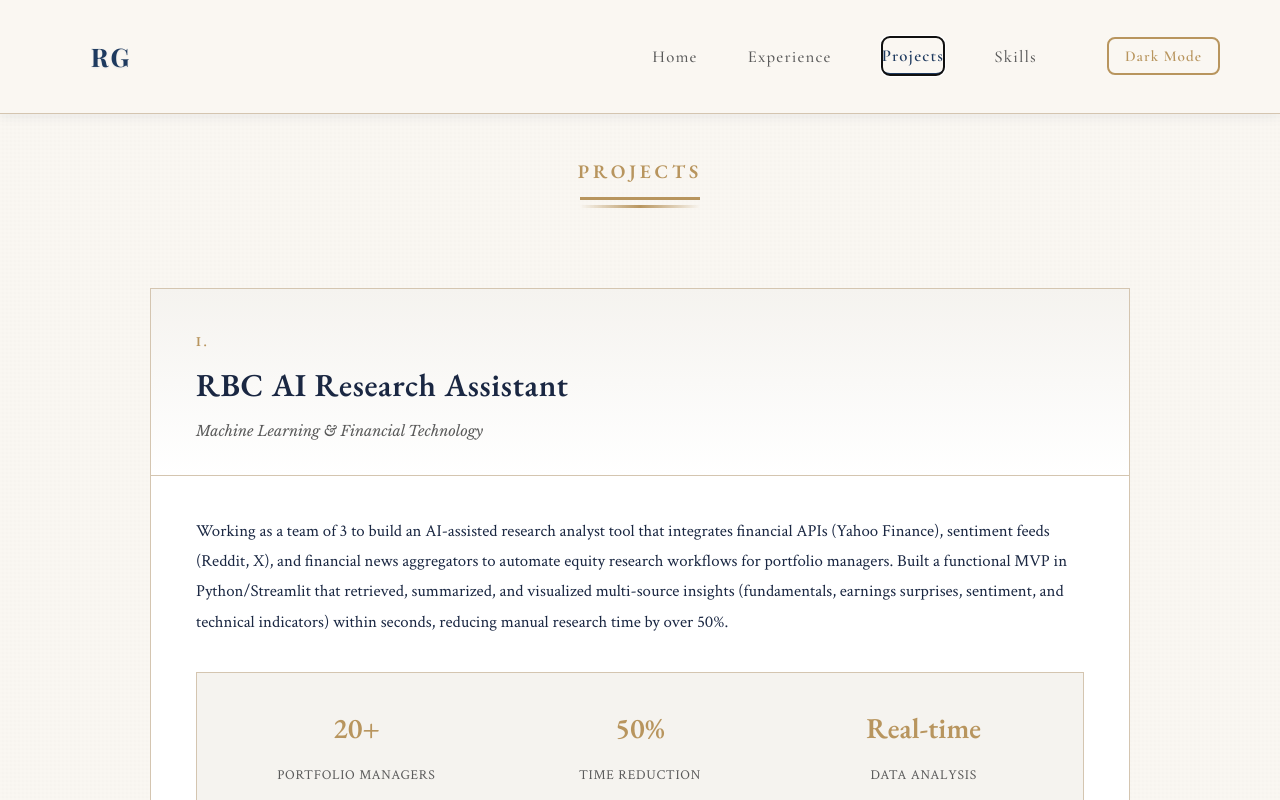
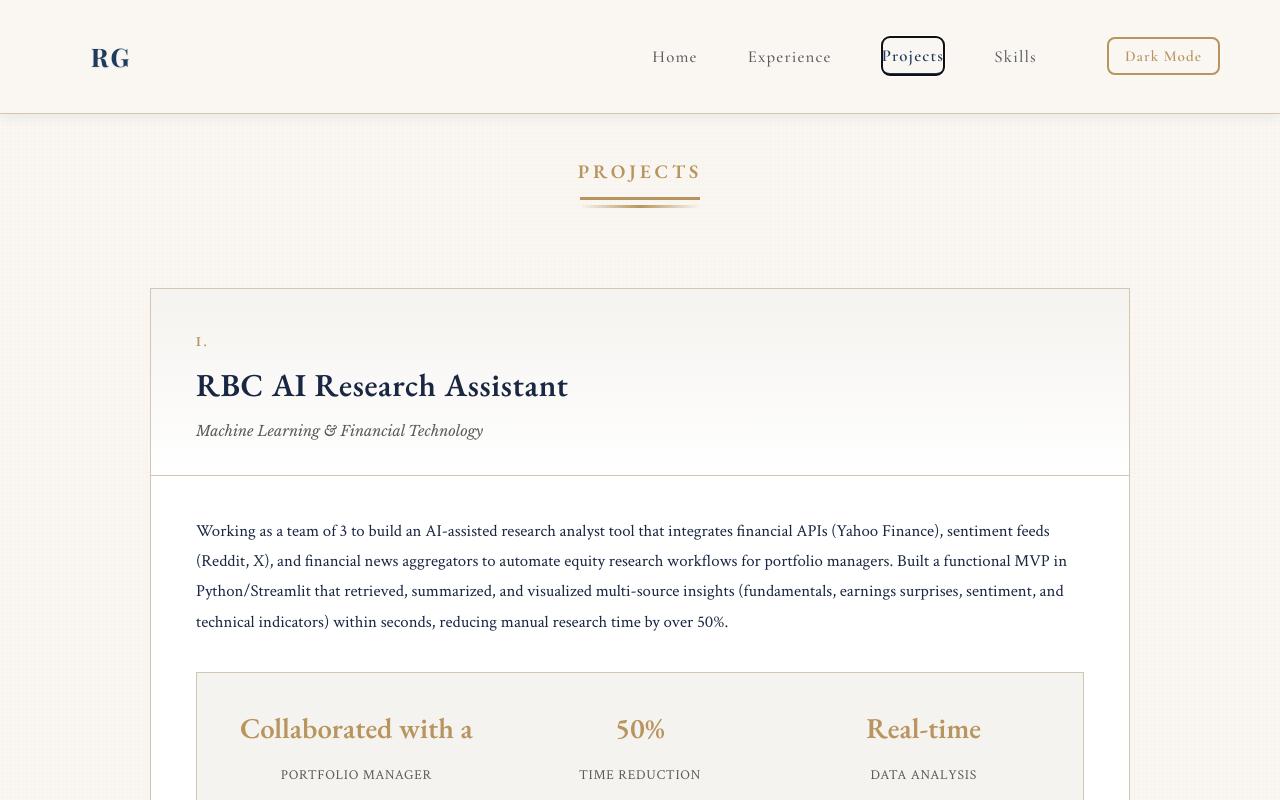
Before and after one commit to roshni-guha/my-website, a React (Vite) app: page / in a window 1280 px wide. Both pictures are taken after a click on the button "Projects". Shown: the top 800 px of the page. Built offline with nearby package versions, Linux system fonts and the light colour scheme; a web font is replaced by a local one.

Commit message:
small update to RBC

```diff
--- a/src/Projects.jsx
+++ b/src/Projects.jsx
@@ -10,7 +10,7 @@
       description: 'Working as a team of 3 to build an AI-assisted research analyst tool that integrates financial APIs (Yahoo Finance), sentiment feeds (Reddit, X), and financial news aggregators to automate equity research workflows for portfolio managers. Built a functional MVP in Python/Streamlit that retrieved, summarized, and visualized multi-source insights (fundamentals, earnings surprises, sentiment, and technical indicators) within seconds, reducing manual research time by over 50%.',
       technologies: ['Python', 'Node.js', 'Express.js', 'JavaScript', 'Yahoo Finance API', 'SEC Edgar API', 'NewsAPI', 'yfinance', 'pandas'],
       highlights: [
-        { value: '20+', label: 'Portfolio Managers' },
+        { value: 'Collaborated with a', label: 'Portfolio Manager' },
         { value: '50%', label: 'Time Reduction' },
         { value: 'Real-time', label: 'Data Analysis' }
       ],
```
